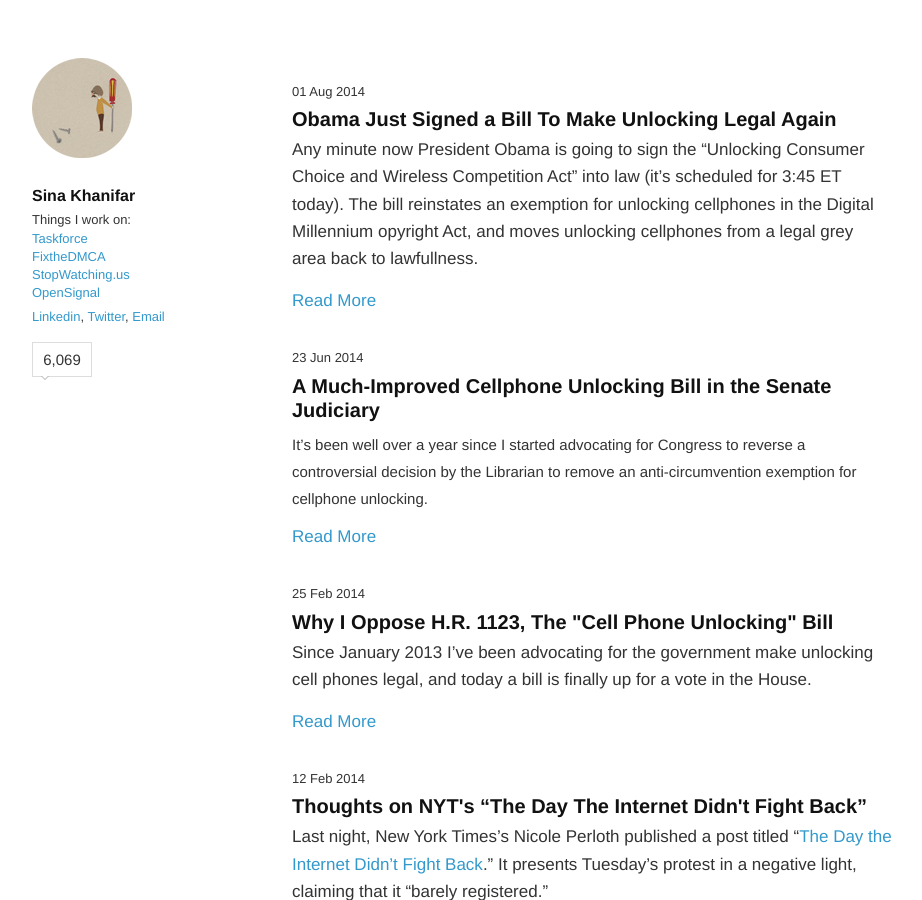
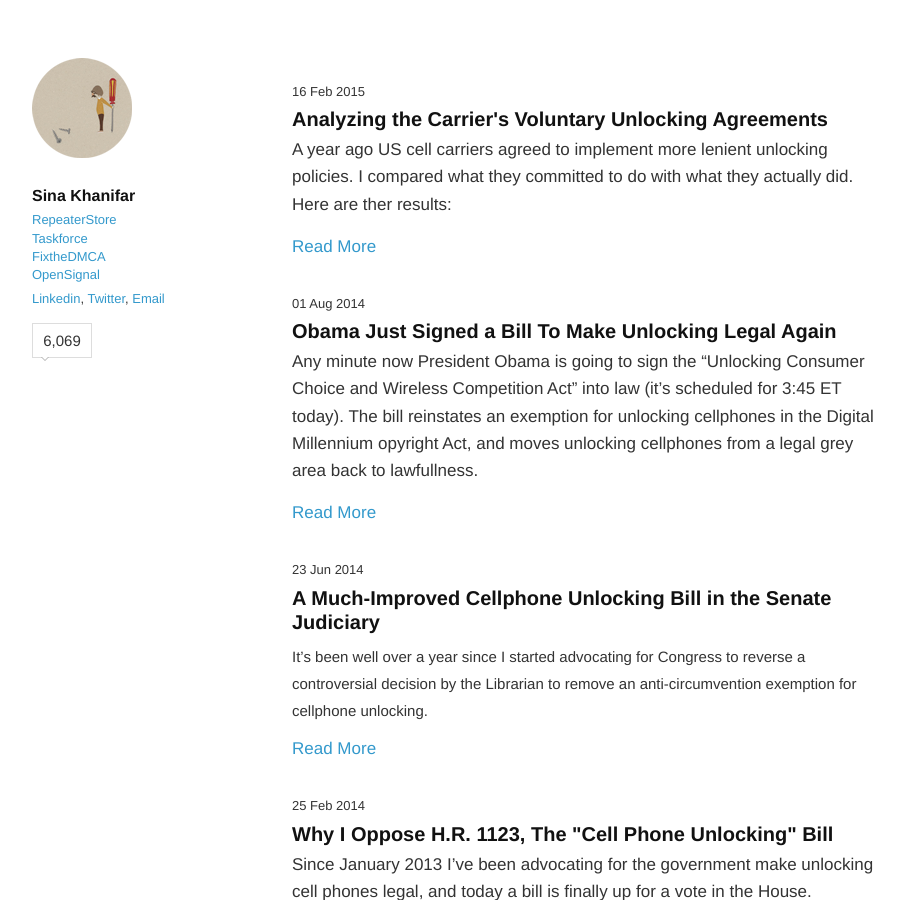
Before and after one commit to sinak/sinak.github.com, a Jekyll site: the page built from index.html, in a window 1280 px wide and 900 px high. Shown: the whole window, without its empty margins (178-1100 px from the left). Built offline with Jekyll 4.4.1, drawn with Linux system fonts in a browser that asks for light colours; nearby versions of some CDN libraries; some web fonts are replaced; Markdown is read by kramdown in place of the engine named in the settings; comment, search, counter and statistics services are not loaded.

Commit message:
Carrier voluntary unlocking agreement analysis

```diff
--- a/_layouts/layout.html
+++ b/_layouts/layout.html
@@ -36,10 +36,10 @@
 
           <div id="header-text">
             <h1>Sina Khanifar</h1>
-            <p id="projects">Things I work on: <br />
+            <p id="projects">
+              <a href="http://repeaterstore.com" target="_blank">RepeaterStore</a><br />
               <a href="http://taskforce.is" target="_blank">Taskforce</a><br />
               <a href="http://fixthedmca.org" target="_blank">FixtheDMCA</a><br />
-              <a href="http://stopwatching.us" target="_blank">StopWatching.us</a><br />
               <a href="http://opensignal.com" target="_blank">OpenSignal</a></p>
               <p id="other">
               <a href="http://www.linkedin.com/in/sinakhanifar/" target="_blank">Linkedin</a>, <a href="http://twitter.com/sinak" target="_blank">Twitter</a>, <a href="mailto:sina.khanifar@gmail.com" target="_blank">Email</a></p>
--- a/_layouts/post.html
+++ b/_layouts/post.html
@@ -38,7 +38,7 @@ layout: layout
   <section class="meta">
     <h4>About me</h4>
     <section class="copy">
-      <p>I'm a developer, startup person and most recently a volunteer tech policy activist at <a href="http://taskforce.is" target="_blank">Taskforce.is</a>. </p>
+      <p>I'm a founder of <a href="https://www.repeaterstore.com">RepeaterStore</a>, <a href="http://www.opensignal.com">OpenSignal</a>, and a Technology Fellow at the <a href="https://eff.org">EFF</a>. </p>
       <!--<p>I also organize the <a href="http://meetup.com/San-Francisco-Quantified-Self/">San Francisco Quantified Self</a> Meetup group.</p>-->
 
       <p>
--- /dev/null
+++ b/_posts/2015-02-16-analyzing-voluntary-unlocking-agreement.md
@@ -0,0 +1,219 @@
+---
+layout: post
+title: Analyzing the Carrier's Voluntary Unlocking Agreements
+category: posts
+tweet: 'Did your carrier deliver on its promise to the FCC to make unlocking easier? 2 of 4 didn&#39;t: http://twitter.com/sinakhanifar/status/566184161862381569/photo/1'
+excerpt:
+---
+
+<p>A year ago US cell carriers agreed to implement more lenient unlocking policies. I compared what they committed to do with what they actually did. Here are ther results:</p>
+
+ <img alt="unlocking scorecard" src="https://cdn.shopify.com/s/files/1/0358/5537/files/repeaterstore-com-unlocking-scorecard.png?17231231381977591598" style="width: 100%;">
+ {{SHARE_BLOCK}}
+
+ <h2>Summary:</h2><ul>
+   <li><strong>Sprint</strong> and <strong>T-Mobile</strong> have failed to fulfill half their own voluntary commitments.</li>
+   <li><strong>Verizon</strong> has the most lenient policy: they've almost entirely stopped locking their devices.</li>
+   <li><strong>AT&amp;T</strong> has met almost all their unlocking commitments.</li>
+   <li>The voluntary measures are missing a critical criteria: <strong>interoperability</strong>.</li>
+   <li><strong>Third-party unlocking is still critical.</strong> Long overdue <strong>reform of the DMCA</strong>'s anti-circumvention law is the only way to protect a consumer's right to unlock.</li>
+ </ul>
+
+ <h2>The "Voluntary Agreement"</h2>
+ <p>
+   In December 2013, the wireless trade group CTIA wrote <a href="http://www.ctia.org/docs/default-source/fcc-filings/ctia-letter-on-unlocking.pdf">a letter</a> to the Tom Wheeler and the other commissioners of the FCC. That letter announced that all four of the major carriers had committed to adopting six voluntary measures to make unlocking cell phones easier for consumers.</p>
+
+   <p>That "voluntary" agreement came at the last minute, after months of pressure from the FCC. In late 2012, the Librarian of Congress had removed an exemption from the DMCA for cellphone unlocking. Consumers were appalled. Without an exemption for using third-party software to unlock devices, the only way to break phones and tablets free from carrier's software locks was by asking the carriers themselves. Trying to negotiate anything with a wireless carrier's support center is infuriating, let alone an unlock code.</p>
+
+   <p>The <a href="https://petitions.whitehouse.gov/response/its-time-legalize-cell-phone-unlocking">President spoke out</a> for the need for better unlocking practices, and the FCC <a href="http://allthingsd.com/20131212/heres-what-the-big-carriers-and-the-feds-agreed-to-on-cell-phone-unlocking/?mod=tw_mob">threatened</a> to impose new regulations on the carriers. But Wheeler gave the carriers an out: if they were able to commit to voluntarily improve their policies by the end of 2013, he wouldn't push for regulation. So on December 13th, just a few weeks shy of Wheeler's deadline, the carriers came up with six "voluntary" unlocking principles and promised to implement them within a year.</p>
+
+  <p>Earlier this week, the FCC announced that it was “proud to report that the country’s major providers have met their commitment.” I’ve spent much of the last two years advocating for the right to unlock and modify devices (cellular or otherwise), so I was particularly curious to check out exactly how each carrier has implemented the principles set out in the CTIA’s <a href="http://www.ctia.org/policy-initiatives/voluntary-guidelines/consumer-code-for-wireless-service">Consumer Code for Wireless Service</a>.</p>
+
+ <div class="expand-out">
+   <h2>What the carriers promised:</h2>
+   <table class="table open-sans">
+     <tr>
+       <td id="first-fcc-cell"><strong>Disclosure</strong></td>
+       <td>Each carrier should post clear, concise and accessible policies for how they'll handle unlocking postpaid and prepaid devices.</td>
+     </tr>
+     <tr>
+       <td><strong>Postpaid policy</strong></td>
+       <td>Postpaid customer’s phones should be unlocked by carriers for:
+         <ol style="margin-top:10px">
+           <li>their customers
+           </li>
+           <li>former customers with accounts in good standing
+           </li>
+           <li>individual owners of eligible devices,
+           </li>
+         </ol>
+       If either:
+         <ol style="margin-top:10px">
+           <li>their contract has ended,
+           </li>
+           <li>their device financing plan has been completed,
+           </li>
+           <li>or an early termination fee has been paid.
+           </li>
+         </ol>
+       </td>
+     </tr>
+     <tr>
+       <td>
+         <strong>Prepaid policy</strong>
+       </td>
+         <td>
+           Prepaid phones should be unlocked no later than one year after initial activation, as long as “reasonable time, payment or usage requirements” are met.
+         </td>
+     </tr>
+     <tr>
+       <td>
+         <strong>Notification</strong>
+       </td>
+         <td>
+           Carriers should notify customers that their devices are eligible for unlocking or automatically unlock user's devices once they’re eligible for a free unlock. For prepaid customers, that notice can occur at the point of sale or via a notice on the website.
+         </td>
+     </tr>
+     <tr>
+       <td>
+         <strong>Response time</strong>
+       </td>
+         <td>
+           Carriers should unlock devices within 2 days of receiving a request, or at least send a request to the OEM within 2 days, or explain why the device can’t be unlocked or they might need more time.
+         </td>
+     </tr>
+     <tr>
+       <td>
+         <strong>Deployed personnel</strong>
+       </td>
+         <td>
+            Carriers should unlock devices for deployed military personnel who are customers in good standing as long as they show deployment papers.
+         </td>
+     </tr>
+   </table>
+ </div>
+
+ <h2>
+   What’s missing: interoperability
+ </h2>
+ <p>
+   The most significant missing component from the "Consumer Code" is a commitment from carriers to accept unlocked devices on their networks.</p>
+ <p>
+   Interoperability is an obvious and critical piece of what makes unlocking valuable. If you unlock your phone, you need to be able to take it to another carrier and use it. Sure, in some cases the technologies differ (for example CDMA vs GSM), but with the rollout of LTE and modern smartphones with mutli-band, multi-technology support (including the iPhone), that is a decreasingly common barrier.
+   </p>
+   <p>
+     But many carriers, most notably Sprint, <a href="http://www.sprint.com/legal/unlocking_policy.html">specifically say</a> that they won't activate phones that were originally sold by another carrier. That's despite the cellular technologies the phones use being entirely standardized.
+   </p>
+ <p>In Sprint's case, those restrictions even apply to their own MVNOs. Virgin Mobile devices run entirely on Sprint's network. But even if Virgin Mobile unlocks it for you, Sprint won't activate it for use on a prepaid or postpaid account. It's patently absurd: there's simply no good reason to prevent users from bringing their own devices - in fact, it makes it even hard for consumers to switch to your carrier. The only justification for that kind of policy is to gouge customers and force them to buy more expensive, "carrier-approved" devices that come with 2 year contracts.
+ </p>
+
+ <p>Verizon is the only carrier that seems to have realized how ridiculous "locking" consumer's devices is in the first place. They've almost entirely stopped locking phones, and make it trivially simple to unlock any phones that may have a lock. But even they don't make interoperability simple. Their <a href="http://www.verizonwireless.com/mobile-living/network-and-plans/prepaid-plans-bring-your-own-device-verizon/">Bring Your Own Device"</a> program makes it clear that your phone needs to be a "unused Verizon phone" to be elligible.</p>
+
+ <h2>
+   Reforming the DMCA is still critical
+ </h2>
+
+   <p>It's worth taking a step back and examining the absurdity of these locks. If you've paid for your AT&amp;T phone, committed to a 2-year contract, and agreed to an "early termination fee," what purpose does a lock really serve? If you've paid cash to purchase a prepaid device, why should it come locked to just one carrier?
+ </p>
+ <p>
+   There's plenty of evidence that locks serve little real commercial purpose. Verizon's business hasn't suffered since they stopped locking their phones. Countries like China and Israel have made locking devices outright illegal with no harm to their wireless industries and plenty of gain for consumers. But unfortunately it's unlikely that Congress or the FCC will take action to implement a similar policy here in the US.
+ </p>
+ <p>
+   That's exactly why the right to unlock and modify electronics is critical. Corporations may be able to sell us locked-down devices, but consumer's should at least have the right to take action and circumvent those locks as they see fit.</p>
+   <p>Unfortunately a shortsighted and clumsy provision of the Digital Millenium Copyright Act can make it completely illegal for consumers to modify the devices, software and content they purchase.
+ </p>
+ <p>
+   The DMCA's "anti-circumvention provision" was a shortsighted law written under pressure from the content industry in 1998, obstensibly with the goal of preventing piracy. But the provision includes a problematic legal loophole: it can make it a crime, punishable by 5 years of jail and $500,000 in fines, for circumventing a "technological protection measure." And that penalty can apply even if there's absolutely no copyright infringement.</p>
+
+   <p>Courts have tried to <a href="https://en.wikipedia.org/wiki/Lexmark_International,_Inc._v._Static_Control_Components,_Inc.">strike down</a> that interpretation of the DMCA, but there's still no clear legal precedent. As a result, the DMCA has been used to threaten <a href="https://en.wikipedia.org/wiki/United_States_v._Elcom_Ltd.">software developers</a>, <a href="http://blog.makezine.com/2011/05/26/ti-vs-calculator-hobbyists-again/">consumers</a>, and <a href="https://w2.eff.org/IP/DMCA/Felten_v_RIAA/faq_felten.html">security researchers</a>, as well as to <a href="http://sina.is/unlocking-phones">harass</a> authors of unlocking software.
+ </p>
+ <p>
+   Though Congress <a href="http://www.nationaljournal.com/tech/congress-passed-a-cell-phone-unlocking-bill-but-it-won-t-do-much-20140730">passed a bill</a> in August of last year to reinstate a temporary exemption to the DMCA for unlocking, that measure will only last until the later this year. As it stands, we may well lose our right to unlock our devices without carrier permission when the Librarian of Congress announces the results of the rulemaking in a few months time.
+ </p>
+ <p>
+   There's a simple and easy fix to all this. Congress could pass a bill clearly stating that it's not illegal to circumvent a lock as long as there's no intention of copyright infringement. That's exactly what the <a href="https://en.wikipedia.org/wiki/The_Unlocking_Technology_Act_of_2013">Unlocking Technology Act</a> would have achieved if it were passed back in 2013. But as is often the case in Congress, the bill was stalled due to opposition from special interests.</p>
+   <p>It remains to be seen whether Rep. Goodlatte, the chairman of the Houose Judiciary Committee, will include anti-circumvention reform in his current review of US copyright laws. If you've made it this far, take a moment and <a href="https://twitter.com/intent/tweet?&text=Want%20the%20right%20to%20unlock%20%26%20modify%20your%20phone%20and%20gadgets%3F%20Join%20me%20in%20asking%20%40RepGoodlatte%20to%20pass%20common%20sense%20reform%20of%20%C2%A71201%20of%20the%20DMCA.&tw_p=tweetbutton" target="_blank">tweet at him to ask him to take action and protect your right to remix and repair</a>.
+ </p>
+ <h2>
+   How I scored the carriers
+ </h2>
+ <p>
+   To score the carriers, I studied each unlocking policy to check how it compared with the CTIA's Consumer Code. A detailed run-down is available below:
+ </p>
+
+ <div class="small">
+   <h3>AT&amp;T</h3>
+   <ol>
+     <li>
+       <b>Disclosure:</b> AT&amp;T provides clear instructions online at <a href="https://www.att.com/deviceunlock/">this URL</a><b>.</b>
+     </li>
+     <li>
+       <b>Postpaid policy:</b> AT&amp;T will unlock postpaid phones for their own customers whose phones have been active for at least 60 days. They’ll also unlock devices for past customers, and for people who have bought a second-hand device, as long as the phone is not stolen or actively being used on someone else’s account.
+     </li>
+     <li >
+       <b>Prepaid policy:</b> Prepaid AT&amp;T devices will be unlocked as long as they have been active for at least 60 days and have no unpaid balance.
+     </li>
+     <li>
+       <b>Notification:</b> I was unable to find any information about whether AT&amp;T has implemented any notification system to let prepaid customers know of their unlocking eligibility. I spoke to two customer service representatives who gave me conflicting accounts of how notifications might be delivered, and the official unlocking website was unclear.
+     </li>
+     <li>
+       <b>Response time:</b> AT&amp;T says on <a href="https://www.att.com/esupport/article.jsp?sid=KB414532&amp;cv=820">this page</a> that they will unlock phones within 2 business days.
+     </li>
+     <li>
+       <b>Deployed personnel:</b> AT&amp;T will unlock phones and tablets as long as personnel and provide proof of deployment. But AT&amp;T, “at its sole discretion, may limit the number of devices military personnel can unlock” - it’s not clear exactly how many devices a potential limit might set in at.
+     </li>
+   </ol>
+   <h3>Verizon</h3>
+   <ol>
+     <li>
+         <b>Disclosure</b>: Verizon’s full unlocking policy is available <a href="http://www.verizonwireless.com/aboutus/commitment/safety-security/device-unlocking-policy.html">here</a>.
+     </li>
+   </ol>
+   <p>
+     Verizon doesn’t lock any of their 4G LTE or 3G devices, other than their “Phone-in-the-Box” devices, which are trivially unlockable with either the code “000000” or “123456.” So I automatically gave them credit for all the other categories.
+   </p>
+   <h3>Sprint</h3>
+   <ol>
+     <li>
+         <b>Disclosure:</b> Sprint provides information about their unlocking policy online <a href="http://www.sprint.com/legal/unlocking_policy.html">here</a>. But those policies can't be described as “clear, concise and accessibl,”. The policy described on that page only applies to postpaid devices. The policy for prepaid devices is hidden two links away at <a href="http://support.sprint.com/support/article/Sprint_Prepaid_phone_unlocking_policy_and_FAQs/34e0a0ca-b749-4287-8c1e-da46e41312e9">this URL</a>. A strange and artificial distinction is made between “domestic” and “international” unlocking, the latter of which is only available to current Sprint customers. The “domestic” unlocking category is again broken down into two subcategories: “Master Subsidy” and “Domestic SIM” unlocks.
+     </li>
+     <li>
+         <b>Postpaid policy:</b> Sprint’s prepaid unlocking policy breaks unlocking into two categories, “for domestic usage” and “for international travel.” Sprint says that they will only perform an “International SIM unlock” for active customers. There appears to be no provision for unlocking phones for international use if you are not an active Sprint customer, which is one of the requirements of the CTIA’s “Consumer Code.” Furthermore, they place restrictions on the number of devices you can unlock: for example, consumers don’t qualify for an “international” unlock if they’ve unlocked a different phone in the past 12 months.
+     </li>
+     <li>
+         <b>Prepaid policy:</b> Sprint says on <a href="http://www.sprint.com/legal/unlocking_policy_spp.html">this page</a> that it will unlock a prepaid device if “The device has been active on the associated account for at least 12 months with the account active at that time.” Though this is a bit confusing, the <a href="http://support.sprint.com/support/article/Sprint_Prepaid_phone_unlocking_policy_and_FAQs/34e0a0ca-b749-4287-8c1e-da46e41312e9">FAQ</a> indicates that they “may” unlock devices whose accounts are in good standing, even if you are not the original owner. I tentatively give them the benefit of the doubt, even though the language they use is very unclear.
+     </li>
+     <li>
+         <b>Notification:</b> Sprint &nbsp;says that they will “generally” notify postpaid users via SMS or a notice in their bill if they are eligible to have their device unlocked. Postpaid users are only notified via Sprint’s website.
+     </li>
+     <li>
+         <b>Response time:</b> Sprint doesn’t indicate how quickly they’ll process unlocks.
+     </li>
+     <li>
+         <b>Deployed personnel:</b> While Sprint claims that it "greatly appreciates the service that our U.S. military men and women provide at home and abroad," their unlock policy has restrictions that doesn't read that way. Specifically, it refuses phone unlocking for any personnel who has "previously unlocked another device within the past 12 months." That's well outside the voluntary guidelines of CTIA’s Consumer Code. What happens if a user’s phone or tablet is damaged or breaks while deployed?
+     </li>
+   </ol>
+   <h3>
+     T-Mobile
+   </h3>
+   <ol>
+     <li>
+       <b>Disclosure:</b> T-Mobile’s unlocking policies are described on <a href="https://support.t-mobile.com/docs/DOC-1588">this page</a>.
+     </li>
+     <li>
+       <b>Postpaid policy:</b> &nbsp;T-Mobile will unlock postpaid devices but adds restrictions preventing consumers from unlocking more than 2 devices per line of service in a 12 month period. They also require devices on their monthly plans to have been active for at least 40 days, even if the contract expires after a month under T-Mobile’s uncarrier policies and all dues have been paid. That requirement (basically “the length of completed contract must be longer than 40 days”) violates CTIA’s Consumer Code, which states that consumers should be able to unlock any device once it is out of contract.
+     </li>
+     <li>
+       <b>Prepaid policy:</b> T-Mobile will unlock prepaid devices, but strangely they require that the “The [prepaid] account must not be canceled and in good standing.” That means if you buy a prepaid device, use it for a year then cancel your service, you can’t get your phone unlocked. They also have a clause saying that “T-Mobile may request proof of purchase or additional information in its discretion.” Hardly a clear-cut policy.
+     </li>
+     <li>
+       <b>Notification:</b> T-Mobile doesn’t indicate whether they’ll notify prepaid or postpaid customers of their unlock eligibility.
+     </li>
+     <li>
+       <b>Response time:</b> T-Mobile says they’ll provide unlock codes within 2 business days or provide further information about timing.
+     </li>
+     <li>
+       <b>Deployed personnel:</b> T-Mobile will unlock phones for deployed military personnel upon provision of deployment papers.
+     </li>
+   </ol>
+ </div>
```
